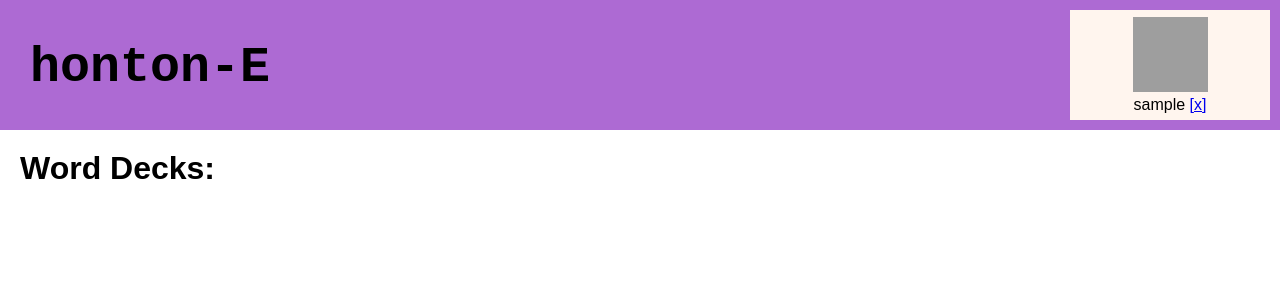
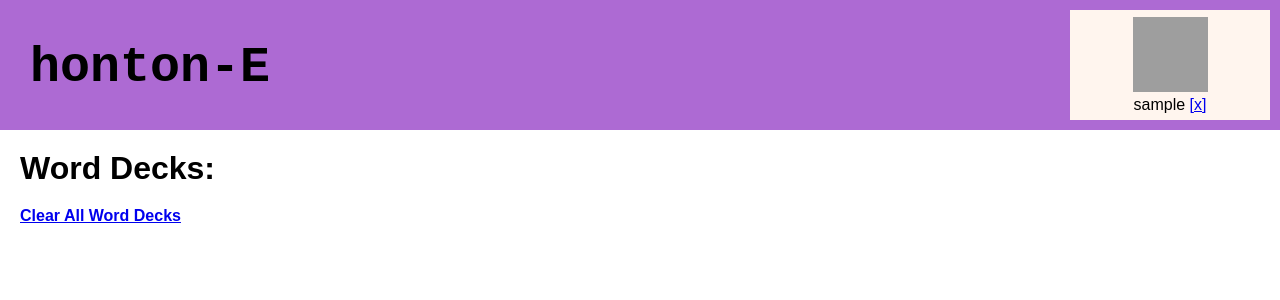
Before and after one commit to nmport/hontonE, a Django app: page /word-decks in a window 1280 px wide. Shown: the top 300 px of the page. Run offline with Django 3.2, Linux system fonts and the light colour scheme; the visitor is signed in with stand-in values (Sample User, id 1); data that the repository does not hold is empty; grey boxes are pictures that could not be loaded.

Commit message:
added word deck abilities for users

```diff
--- a/books/views.py
+++ b/books/views.py
@@ -62,7 +62,7 @@ def add_book(request, book_id):
         ", ".join([author.name for author in book.authors.all()])
     )
     existing_book_word_decks = WordDeck.objects.filter(user=user, name__startswith=book_name)
-    if not existing_book_word_decks.filter(user_words__in=user_words, books=book).exists() or True:
+    if not existing_book_word_decks.filter(user_words__in=user_words, book=book).exists():
         # Checking what other names exist so as to give the created WordDeck a unique name ie. book_name (2)
         max_index = -1
         print(existing_book_word_decks)
--- a/hontone/models.py
+++ b/hontone/models.py
@@ -69,4 +69,4 @@ class WordDeck(models.Model):
     name = models.CharField(max_length=30)
     user_words = models.ManyToManyField(UserWord, related_name='word_decks')
     user = models.ForeignKey(HontoneUser, related_name='word_decks', on_delete=models.CASCADE)
-    books = models.ForeignKey(content_models.Book, related_name='word_decks', null=True, on_delete=models.PROTECT)
+    book = models.ForeignKey(content_models.Book, related_name='word_decks', null=True, on_delete=models.PROTECT)
--- a/hontone/templates/user_decks.html
+++ b/hontone/templates/user_decks.html
@@ -3,9 +3,11 @@
 {% block content %}
 
     <h1>Word Decks: </h1>
+    <h4><a href={% url 'clear_word_decks' %}>Clear All Word Decks</a></h4>
     <br/>
     {% for word_deck in word_decks %}
-        <p><a href=''>{{ word_deck.name }}</a></p>
+        <p><a href={% url 'show_word_deck' word_deck_id=word_deck.id %}>{{ word_deck.name }}</a></p>
+        <h4><a href={% url 'remove_word_deck' word_deck_id=word_deck.id %}>Remove Word Deck</a></h4>
     {% endfor %}
 
 {% endblock %}
--- a/hontone/urls.py
+++ b/hontone/urls.py
@@ -24,6 +24,11 @@ urlpatterns = [
     path('logout', views.logout, name='logout'),
     path('users', views.show_users, name='user'), # NOTE: temporary, will only be used to see the users we make
     path('word-decks', views.show_word_decks, name='show_word_decks'),
+    path('word-decks/delete-all', views.clear_word_decks, name='clear_word_decks'),
+    path('word-decks/<int:word_deck_id>/delete', views.remove_word_deck, name='remove_word_deck'),
+    path('word-decks/<int:word_deck_id>', views.show_word_deck, name='show_word_deck'),
+    path('word-decks/<int:word_deck_id>/delete-all', views.clear_word_deck_words, name='clear_word_deck_words'),
+    path('word-decks/<int:word_deck_id>/<int:word_id>/delete', views.remove_word_deck_word, name='remove_word_deck_word'),
     path('user-words', views.show_words, name='show_words'),
     path('user-words/delete-all', views.clear_words, name='clear_words'),
     path('user-words/<int:user_word_id>/delete', views.remove_word, name='remove_word'),
--- a/hontone/views.py
+++ b/hontone/views.py
@@ -61,6 +61,34 @@ def show_word_decks(request):
     return render(request, 'user_decks.html', context)
 
 @login_required(login_url='/login')
+def clear_word_decks(request):
+    request.user.word_decks.all().delete()
+    return redirect('show_word_decks')
+
+@login_required(login_url='/login')
+def remove_word_deck(request, word_deck_id):
+    request.user.word_decks.get(id=word_deck_id).delete()
+    return redirect('show_word_decks')
+
+@login_required(login_url='/login')
+def show_word_deck(request, word_deck_id):
+    context = {
+        'word_deck': request.user.word_decks.get(id=word_deck_id)
+    }
+    return render(request, 'show_deck.html', context)
+
+@login_required(login_url='/login')
+def clear_word_deck_words(request, word_deck_id):
+    request.user.word_decks.get(id=word_deck_id).user_words.clear()
+    return redirect('show_word_decks')
+
+@login_required(login_url='/login')
+def remove_word_deck_word(request, word_deck_id, word_id):
+    word_deck = request.user.word_decks.get(id=word_deck_id)
+    word_deck.user_words.remove(word_deck.user_words.get(id=word_id))
+    return redirect('show_word_deck', word_deck_id=word_deck_id)
+
+@login_required(login_url='/login')
 def show_words(request):
     context = {
         'user_words': request.user.user_words.all()
```
Also changed, not shown: hontone/templates/show_deck.html (added, +12 -0 lines), hontone/migrations/0003_auto_20220303_1320.py (added).
